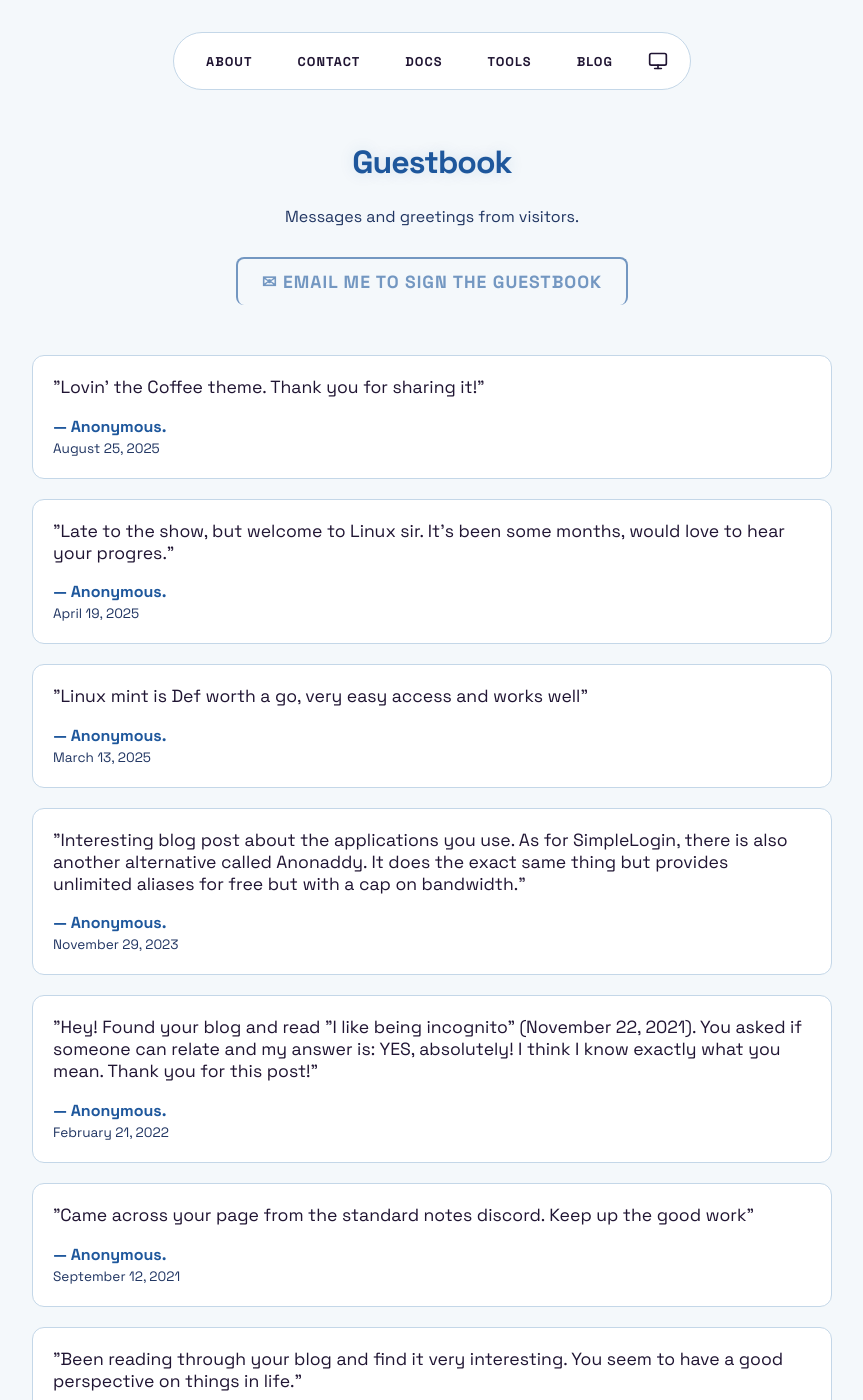
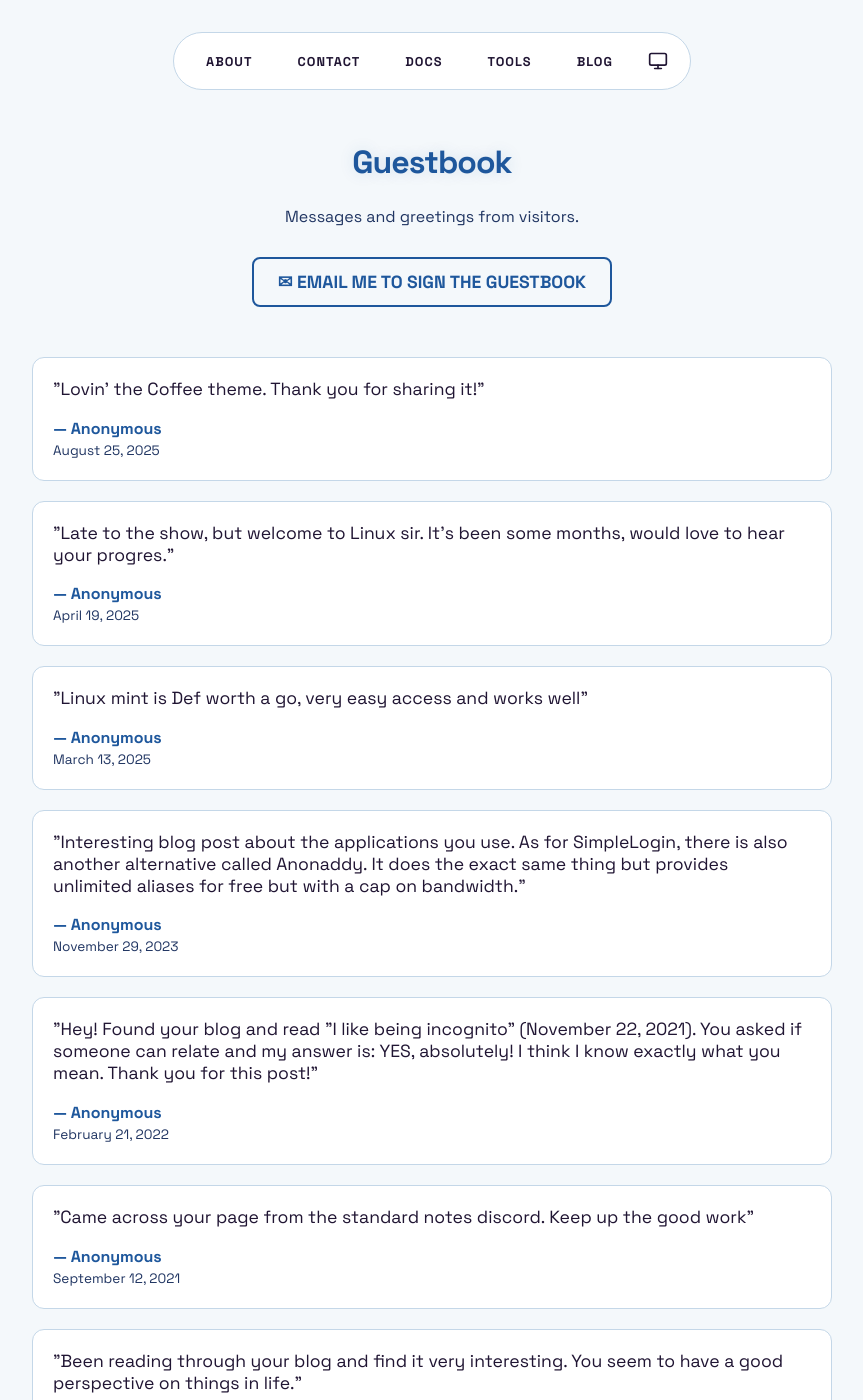
Before and after one commit to PASSK3YS/PASSK3YS.github.io, a Jekyll site: the page built from guestbook.md, in a window 1280 px wide and 1400 px high. Shown: the whole window, without its empty margins (208-1071 px from the left). Built offline with Jekyll 4.4.1, drawn with Linux system fonts in a browser that asks for light colours; some of the changed text lies outside the part shown.

Commit message:
chore: fix button on guestbook

```diff
--- a/guestbook.md
+++ b/guestbook.md
@@ -13,7 +13,7 @@ permalink: /guestbook/
   </p>
 
   <div style="text-align: center; margin-bottom: 50px;">
-    <a href="/contact/" class="back-link" style="font-size: 1.1rem; font-weight: bold; padding: 12px 24px; border: 2px solid var(--accent); color: var(--accent); border-radius: 8px; display: inline-block; text-decoration: none;">
+    <a href="/contact/" style="font-size: 1.1rem; font-weight: bold; padding: 12px 24px; border: 2px solid var(--accent); color: var(--accent); border-radius: 8px; display: inline-block; text-decoration: none; box-sizing: border-box; background: transparent;">
       &#x2709; EMAIL ME TO SIGN THE GUESTBOOK
     </a>
   </div>
@@ -22,55 +22,55 @@ permalink: /guestbook/
 
     <div class="grid-item">
       <p style="color: var(--text); font-size: 1.1rem; margin-top: 0;">"Lovin' the Coffee theme. Thank you for sharing it!"</p>
-      <p style="color: var(--accent); margin-bottom: 0; font-weight: bold;">&mdash; Anonymous.</p>
+      <p style="color: var(--accent); margin-bottom: 0; font-weight: bold;">&mdash; Anonymous</p>
       <span style="color: var(--text-muted); font-size: 0.85rem;">August 25, 2025</span>
     </div>
 
     <div class="grid-item">
       <p style="color: var(--text); font-size: 1.1rem; margin-top: 0;">"Late to the show, but welcome to Linux sir. It's been some months, would love to hear your progres."</p>
-      <p style="color: var(--accent); margin-bottom: 0; font-weight: bold;">&mdash; Anonymous.</p>
+      <p style="color: var(--accent); margin-bottom: 0; font-weight: bold;">&mdash; Anonymous</p>
       <span style="color: var(--text-muted); font-size: 0.85rem;">April 19, 2025</span>
     </div>
 
     <div class="grid-item">
       <p style="color: var(--text); font-size: 1.1rem; margin-top: 0;">"Linux mint is Def worth a go, very easy access and works well"</p>
-      <p style="color: var(--accent); margin-bottom: 0; font-weight: bold;">&mdash; Anonymous.</p>
+      <p style="color: var(--accent); margin-bottom: 0; font-weight: bold;">&mdash; Anonymous</p>
       <span style="color: var(--text-muted); font-size: 0.85rem;">March 13, 2025</span>
     </div>
 
     <div class="grid-item">
       <p style="color: var(--text); font-size: 1.1rem; margin-top: 0;">"Interesting blog post about the applications you use. As for SimpleLogin, there is also another alternative called Anonaddy. It does the exact same thing but provides unlimited aliases for free but with a cap on bandwidth."</p>
-      <p style="color: var(--accent); margin-bottom: 0; font-weight: bold;">&mdash; Anonymous.</p>
+      <p style="color: var(--accent); margin-bottom: 0; font-weight: bold;">&mdash; Anonymous</p>
       <span style="color: var(--text-muted); font-size: 0.85rem;">November 29, 2023</span>
     </div>
 
     <div class="grid-item">
       <p style="color: var(--text); font-size: 1.1rem; margin-top: 0;">"Hey! Found your blog and read "I like being incognito" (November 22, 2021). You asked if someone can relate and my answer is: YES, absolutely! I think I know exactly what you mean. Thank you for this post!"</p>
-      <p style="color: var(--accent); margin-bottom: 0; font-weight: bold;">&mdash; Anonymous.</p>
+      <p style="color: var(--accent); margin-bottom: 0; font-weight: bold;">&mdash; Anonymous</p>
       <span style="color: var(--text-muted); font-size: 0.85rem;">February 21, 2022</span>
     </div>
 
     <div class="grid-item">
       <p style="color: var(--text); font-size: 1.1rem; margin-top: 0;">"Came across your page from the standard notes discord. Keep up the good work"</p>
-      <p style="color: var(--accent); margin-bottom: 0; font-weight: bold;">&mdash; Anonymous.</p>
+      <p style="color: var(--accent); margin-bottom: 0; font-weight: bold;">&mdash; Anonymous</p>
       <span style="color: var(--text-muted); font-size: 0.85rem;">September 12, 2021</span>
     </div>
 
     <div class="grid-item">
       <p style="color: var(--text); font-size: 1.1rem; margin-top: 0;">"Been reading through your blog and find it very interesting. You seem to have a good perspective on things in life."</p>
-      <p style="color: var(--accent); margin-bottom: 0; font-weight: bold;">&mdash; Anonymous.</p>
+      <p style="color: var(--accent); margin-bottom: 0; font-weight: bold;">&mdash; Anonymous</p>
       <span style="color: var(--text-muted); font-size: 0.85rem;">July 23, 2020</span>
     </div>
 
     <div class="grid-item">
       <p style="color: var(--text); font-size: 1.1rem; margin-top: 0;">"Your writing style is simple and refreshing."</p>
-      <p style="color: var(--accent); margin-bottom: 0; font-weight: bold;">&mdash; Anonymous.</p>
+      <p style="color: var(--accent); margin-bottom: 0; font-weight: bold;">&mdash; Anonymous</p>
       <span style="color: var(--text-muted); font-size: 0.85rem;">July 10, 2020</span>
     </div>
 
     <div class="grid-item">
       <p style="color: var(--text); font-size: 1.1rem; margin-top: 0;">"Great post about the apps you use. Very interesting and informative."</p>
-      <p style="color: var(--accent); margin-bottom: 0; font-weight: bold;">&mdash; Anonymous.</p>
+      <p style="color: var(--accent); margin-bottom: 0; font-weight: bold;">&mdash; Anonymous</p>
       <span style="color: var(--text-muted); font-size: 0.85rem;">July 3, 2020</span>
     </div>
 
```
